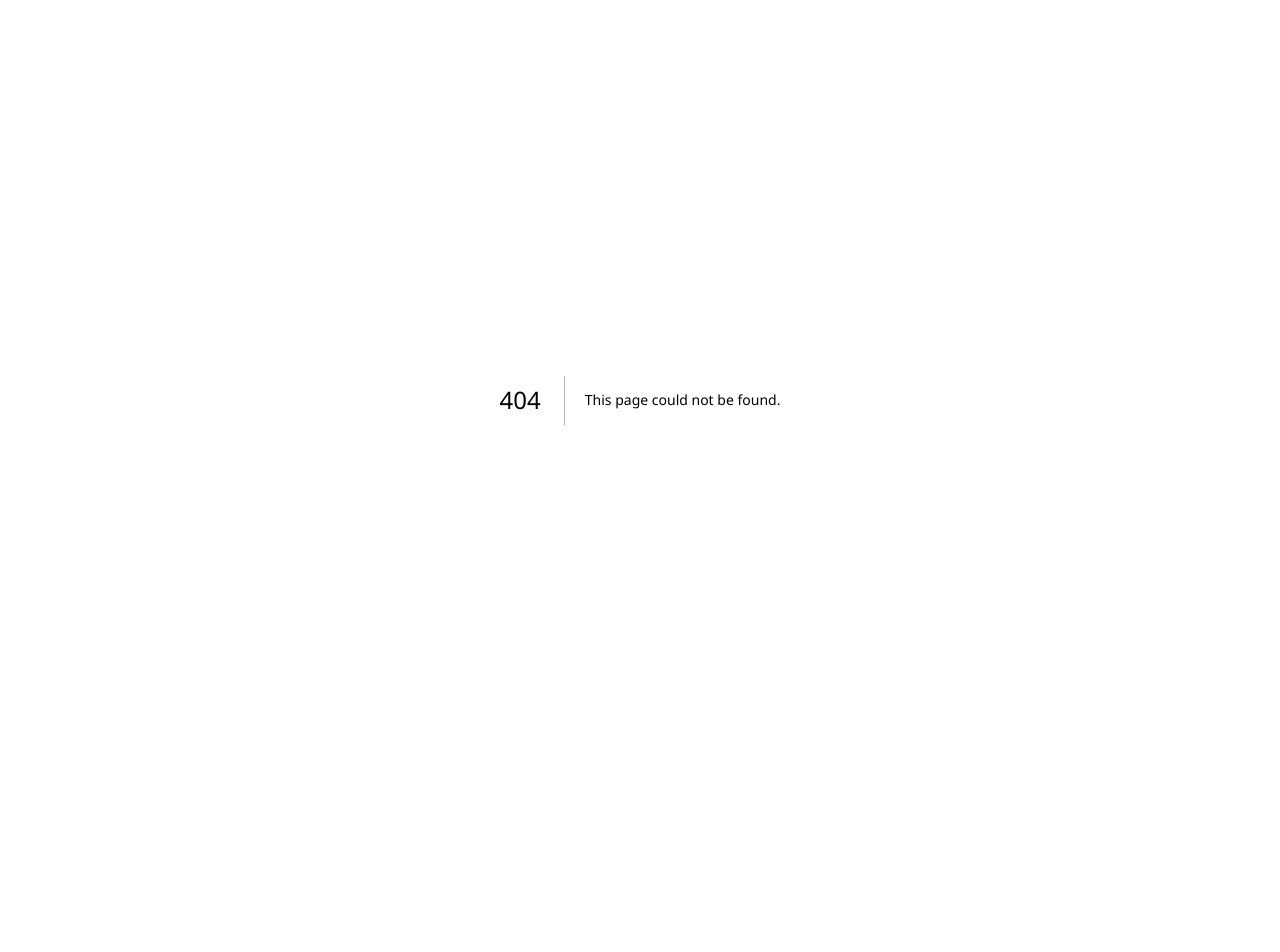
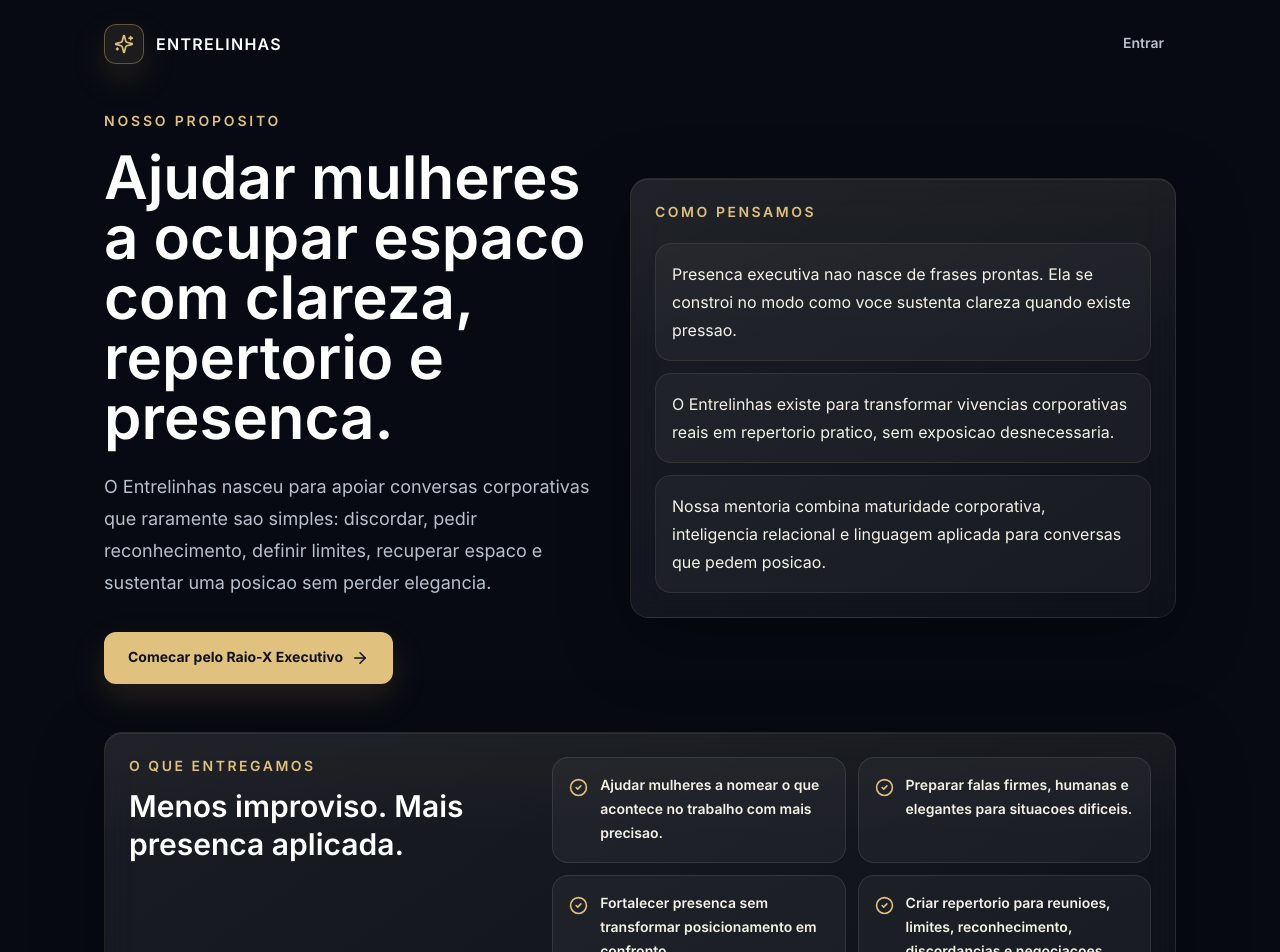
Before and after one commit to astromapaastralgratis-oss/Entrelinhas, a Next.js app: page /proposito in a window 1280 px wide. Before the commit this address had no page. Shown: the top 952 px of the page. Before the commit the page ends 800 px from the top, so only its background shows below. Built offline with nearby package versions, Linux system fonts and the light colour scheme.

Commit message:
feat: add purpose page and require raio x onboarding

```diff
--- /dev/null
+++ b/app/proposito/page.tsx
@@ -0,0 +1,82 @@
+import Link from "next/link";
+import { ArrowRight, CheckCircle2, Sparkles } from "lucide-react";
+
+const principles = [
+  "Presenca executiva nao nasce de frases prontas. Ela se constroi no modo como voce sustenta clareza quando existe pressao.",
+  "O Entrelinhas existe para transformar vivencias corporativas reais em repertorio pratico, sem exposicao desnecessaria.",
+  "Nossa mentoria combina maturidade corporativa, inteligencia relacional e linguagem aplicada para conversas que pedem posicao."
+];
+
+const commitments = [
+  "Ajudar mulheres a nomear o que acontece no trabalho com mais precisao.",
+  "Preparar falas firmes, humanas e elegantes para situacoes dificeis.",
+  "Fortalecer presenca sem transformar posicionamento em confronto.",
+  "Criar repertorio para reunioes, limites, reconhecimento, discordancias e negociacoes."
+];
+
+export default function PropositoPage() {
+  return (
+    <main className="min-h-screen overflow-hidden bg-entrelinhas-void text-entrelinhas-ivory">
+      <div className="fixed inset-0 -z-10 bg-[radial-gradient(circle_at_82%_8%,rgba(59,23,32,0.26),transparent_24rem),radial-gradient(circle_at_12%_4%,rgba(184,135,79,0.14),transparent_22rem),linear-gradient(135deg,#050609_0%,#0b0f18_52%,#07080d_100%)]" />
+
+      <section className="mx-auto flex min-h-screen w-full max-w-6xl flex-col px-5 py-6 sm:px-8 lg:px-10">
+        <header className="flex items-center justify-between">
+          <Link href="/" className="flex items-center gap-3">
+            <span className="flex h-10 w-10 items-center justify-center rounded-xl border border-entrelinhas-gold/35 bg-entrelinhas-gold/10 text-entrelinhas-gold shadow-gold">
+              <Sparkles size={20} />
+            </span>
+            <span className="text-base font-semibold tracking-[0.08em] text-white">ENTRELINHAS</span>
+          </Link>
+          <Link className="rounded-lg px-3 py-2 text-sm font-semibold text-entrelinhas-muted transition hover:text-white" href="/login">
+            Entrar
+          </Link>
+        </header>
+
+        <div className="grid flex-1 items-center gap-8 py-12 lg:grid-cols-[0.95fr_1.05fr]">
+          <div>
+            <p className="text-sm font-semibold uppercase tracking-[0.2em] text-entrelinhas-gold">Nosso proposito</p>
+            <h1 className="mt-4 max-w-3xl text-5xl font-semibold leading-[1.02] text-white sm:text-6xl">
+              Ajudar mulheres a ocupar espaco com clareza, repertorio e presenca.
+            </h1>
+            <p className="mt-6 max-w-2xl text-lg leading-8 text-entrelinhas-muted">
+              O Entrelinhas nasceu para apoiar conversas corporativas que raramente sao simples: discordar, pedir reconhecimento, definir limites, recuperar espaco e sustentar uma posicao sem perder elegancia.
+            </p>
+            <Link className="mt-8 inline-flex w-full items-center justify-center gap-2 rounded-xl bg-entrelinhas-gold px-6 py-4 text-sm font-bold text-entrelinhas-ink shadow-gold transition hover:-translate-y-0.5 hover:bg-entrelinhas-goldLight sm:w-auto" href="/signup">
+              Comecar pelo Raio-X Executivo <ArrowRight size={18} />
+            </Link>
+          </div>
+
+          <div className="glass-panel p-5 sm:p-6">
+            <p className="text-sm font-semibold uppercase tracking-[0.18em] text-entrelinhas-gold">Como pensamos</p>
+            <div className="mt-5 space-y-3">
+              {principles.map((principle) => (
+                <article key={principle} className="rounded-2xl border border-entrelinhas-champagne/10 bg-white/[0.04] p-4">
+                  <p className="leading-7 text-white/88">{principle}</p>
+                </article>
+              ))}
+            </div>
+          </div>
+        </div>
+
+        <section className="pb-12">
+          <div className="glass-panel p-5 sm:p-6">
+            <div className="grid gap-6 lg:grid-cols-[0.8fr_1.2fr] lg:items-start">
+              <div>
+                <p className="text-sm font-semibold uppercase tracking-[0.18em] text-entrelinhas-gold">O que entregamos</p>
+                <h2 className="mt-3 text-3xl font-semibold leading-tight text-white">Menos improviso. Mais presenca aplicada.</h2>
+              </div>
+              <div className="grid gap-3 sm:grid-cols-2">
+                {commitments.map((commitment) => (
+                  <div key={commitment} className="flex gap-3 rounded-2xl border border-white/10 bg-white/[0.045] p-4">
+                    <CheckCircle2 className="mt-1 shrink-0 text-entrelinhas-gold" size={19} />
+                    <span className="text-sm font-semibold leading-6 text-white/88">{commitment}</span>
+                  </div>
+                ))}
+              </div>
+            </div>
+          </div>
+        </section>
+      </section>
+    </main>
+  );
+}
--- a/components/entrelinhas/AppShell.tsx
+++ b/components/entrelinhas/AppShell.tsx
@@ -20,6 +20,7 @@
   const router = useRouter();
   const [user, setUser] = useState<SupabaseUser | null>(null);
   const [loading, setLoading] = useState(true);
+  const [checkingRaioX, setCheckingRaioX] = useState(false);
 
   useEffect(() => {
     if (!supabase || !isSupabaseConfigured) {
@@ -61,12 +62,35 @@
     };
   }, [router]);
 
+  useEffect(() => {
+    if (!supabase || !user || pathname === "/raio-x") return;
+
+    let active = true;
+    setCheckingRaioX(true);
+
+    supabase
+      .from("executive_presence_results")
+      .select("id", { count: "exact", head: true })
+      .eq("user_id", user.id)
+      .then(({ count, error }) => {
+        if (!active) return;
+        setCheckingRaioX(false);
+        if (!error && (count ?? 0) === 0) {
+          router.replace("/raio-x");
+        }
+      });
+
+    return () => {
+      active = false;
+    };
+  }, [pathname, router, user]);
+
   async function signOut() {
     await supabase?.auth.signOut();
     router.push("/");
   }
 
-  if (loading) {
+  if (loading || checkingRaioX) {
     return (
       <div className="flex min-h-screen items-center justify-center bg-entrelinhas-void px-6 text-center text-entrelinhas-ivory">
         <div className="glass-panel max-w-sm p-6">
--- a/components/entrelinhas/LandingPage.tsx
+++ b/components/entrelinhas/LandingPage.tsx
@@ -41,9 +41,14 @@
             </span>
             <span className="text-base font-semibold tracking-[0.08em] text-white">ENTRELINHAS</span>
           </Link>
-          <Link className="rounded-lg px-3 py-2 text-sm font-semibold text-entrelinhas-muted transition hover:text-white" href="/login">
-            Entrar na mentoria
-          </Link>
+          <div className="flex items-center gap-2">
+            <Link className="rounded-lg px-3 py-2 text-sm font-semibold text-entrelinhas-muted transition hover:text-white" href="/proposito">
+              Proposito
+            </Link>
+            <Link className="rounded-lg px-3 py-2 text-sm font-semibold text-entrelinhas-muted transition hover:text-white" href="/login">
+              Entrar na mentoria
+            </Link>
+          </div>
         </header>
 
         <div className="grid flex-1 items-center gap-9 py-10 lg:grid-cols-[0.95fr_1.05fr] lg:py-14">
```
